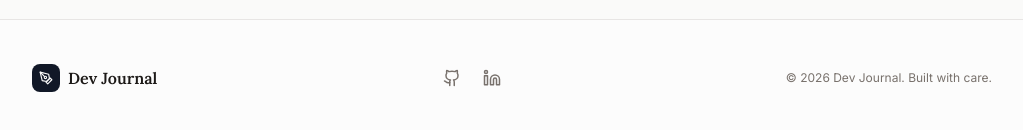
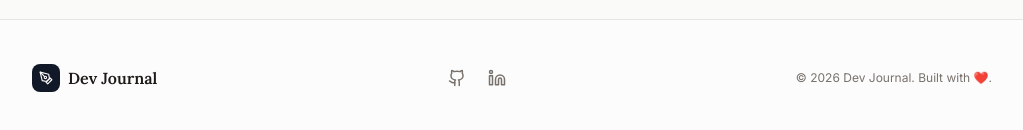
Before and after one commit to Spinachboul/portfolio-project, a React (Vite) app: page / in a window 1280 px wide. Shown: the part 1240-1370 px from the top of the page, without its empty margins (128-1151 px from the left). Built offline with nearby package versions, Linux system fonts and the light colour scheme; no server answers; the database is empty; what marked-katex-extension would draw is missing.

Commit message:
update footer

```diff
--- a/src/components/Footer.tsx
+++ b/src/components/Footer.tsx
@@ -39,7 +39,7 @@ export default function Footer() {
         </div>
 
         <p className="text-xs text-muted">
-          &copy; {new Date().getFullYear()} Dev Journal. Built with care.
+          &copy; {new Date().getFullYear()} Dev Journal. Built with ❤️.
         </p>
       </div>
     </footer>
```
